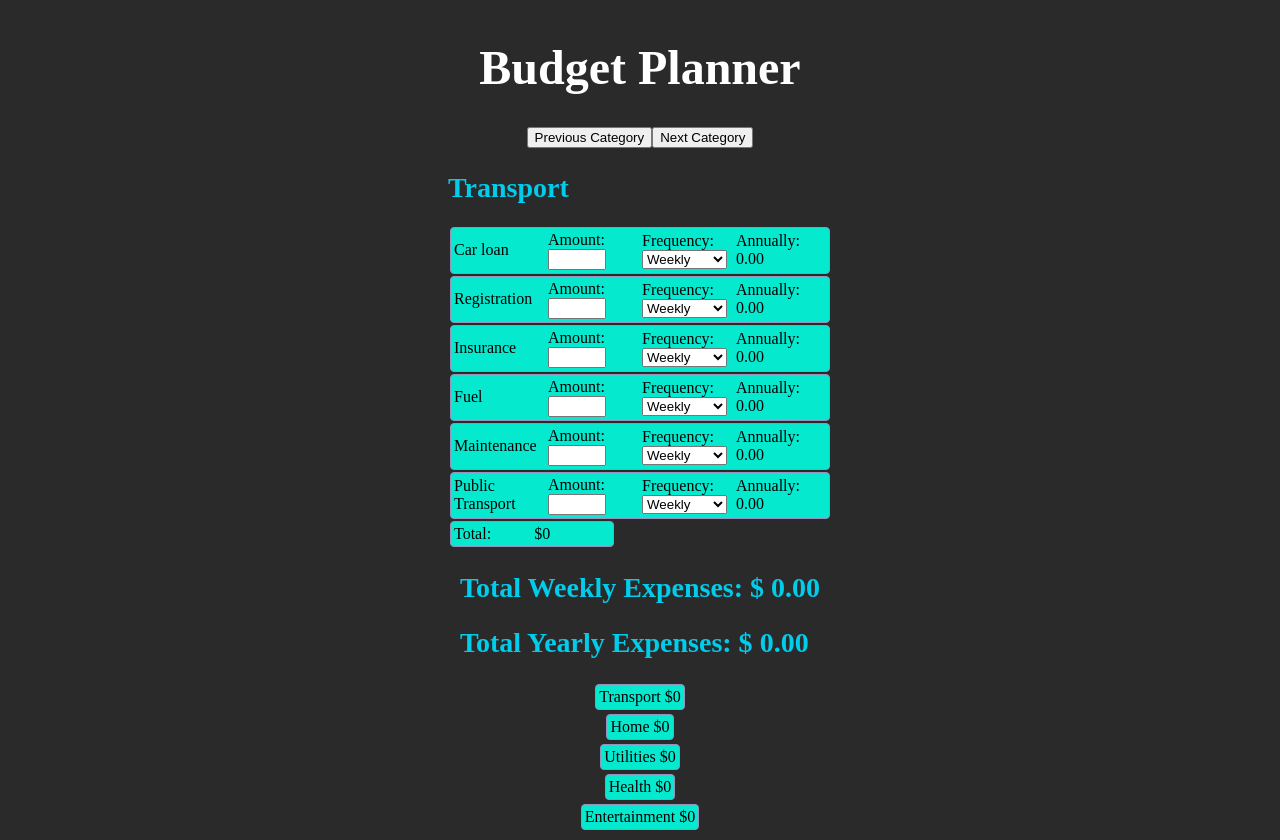
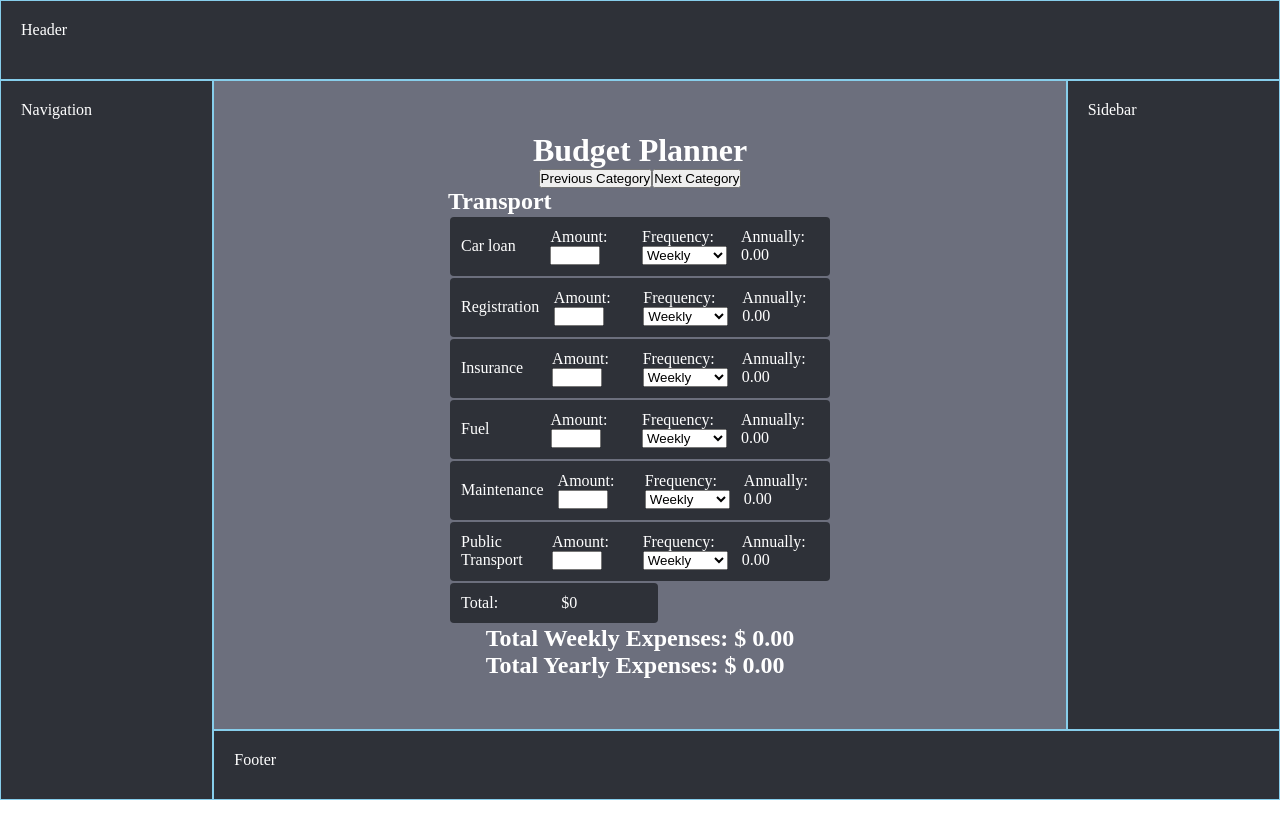
Before and after one commit to DBurgess93/budget-planner, a React (Create React App) app: page / in a window 1280 px wide. After the commit the page ends 800 px from the top, so only its background shows below. Built offline with nearby package versions, Linux system fonts and the light colour scheme.

Commit message:
Style changes for desktop view

```diff
--- a/src/App.js
+++ b/src/App.js
@@ -83,7 +83,7 @@ const ToggleCategoryButtons = ({ handleNextCategory, handleBackCategory }) => {
   )
 }
 
-const RunningTotals = ({totalAllWeekly, totalAllCategories}) => {
+const RunningTotals = ({ totalAllWeekly, totalAllCategories }) => {
   return (
     <div>
       <h2>Total Weekly Expenses: $ {totalAllWeekly.toFixed(2)} </h2>
@@ -434,6 +434,9 @@ const App = () => {
 
   return (
     <div className="container">
+      <header>Header</header>
+      <nav>Navigation</nav>
+      <main className="content">
         <h1>Budget Planner</h1>
         <ToggleCategoryButtons
           handleNextCategory={handleNextCategory}
@@ -453,7 +456,7 @@ const App = () => {
           totalAllWeekly={totalAllWeekly}
           totalAllCategories={totalAllCategories}
         />
-      <CategorySummary
+        {/* <CategorySummary
         categories={categories}
         frequencies={frequencies}
         handleAmountChange={handleAmountChange}
@@ -462,7 +465,10 @@ const App = () => {
         calculateCategoryTotals={calculateCategoryTotals}
         categoryTotals={categoryTotals}
         showCategory={showCategory}
-      />
+      /> */}
+      </main>
+      <aside>Sidebar</aside>
+      <footer>Footer</footer>
     </div>
   );
 }
--- a/src/index.scss
+++ b/src/index.scss
@@ -1,17 +1,54 @@
-
-body {
-  background-color: #1a1a1aed;
-  h1 {
-    color: white;
-    font-size: 48px;
-  }
-  h2 {
-    font-size: 28px;
-    color: #00CCEC;
-  }
+* {
+  box-sizing: border-box;
+  padding: 0;
+  margin: 0;
 }
 
 .container {
+  font-size: 16px;
+  height: 100vh;
+
+  display: grid;
+  grid-template-areas:
+    "header header header"
+    "nav content sidebar"
+    "nav footer footer";
+  grid-template-columns: 1fr 4fr 1fr;
+  grid-template-rows: 80px 1fr 70px;
+}
+header {
+  grid-area: header;
+}
+main {
+  grid-area: content;
+}
+nav {
+  grid-area: nav;
+}
+aside {
+  grid-area: sidebar;
+}
+footer {
+  grid-area: footer;
+}
+
+header,
+footer,
+aside,
+nav {
+  background: #2E3138;
+  color: white;
+  padding: 20px;
+  border: skyblue 1px solid;
+}
+main {
+  background: #6C6F7D;
+  color: white;
+  padding: 20px;
+  border: skyblue 1px solid;
+}
+
+.content {
   display: flex;
   flex-direction: column;
   justify-content: center;
@@ -23,16 +60,18 @@ body {
     table-layout: fixed;
     width: auto;
     max-width: 380px;
-    border: 1px solid #9393bd;
+    // border: 1px solid #9393bd;
     border-radius: 4px;
-    background-color: #05E9CF;
+    background-color: #2E3138;
     margin: 2px;
+    padding: 3px;
   }
   td {
     width: calc(100%/4);
       input {
         width: 50px;
       }
+      padding: 6px;
   }
   p {
     margin: 0;
```
Lines whose indentation alone changed are shown as unchanged.
